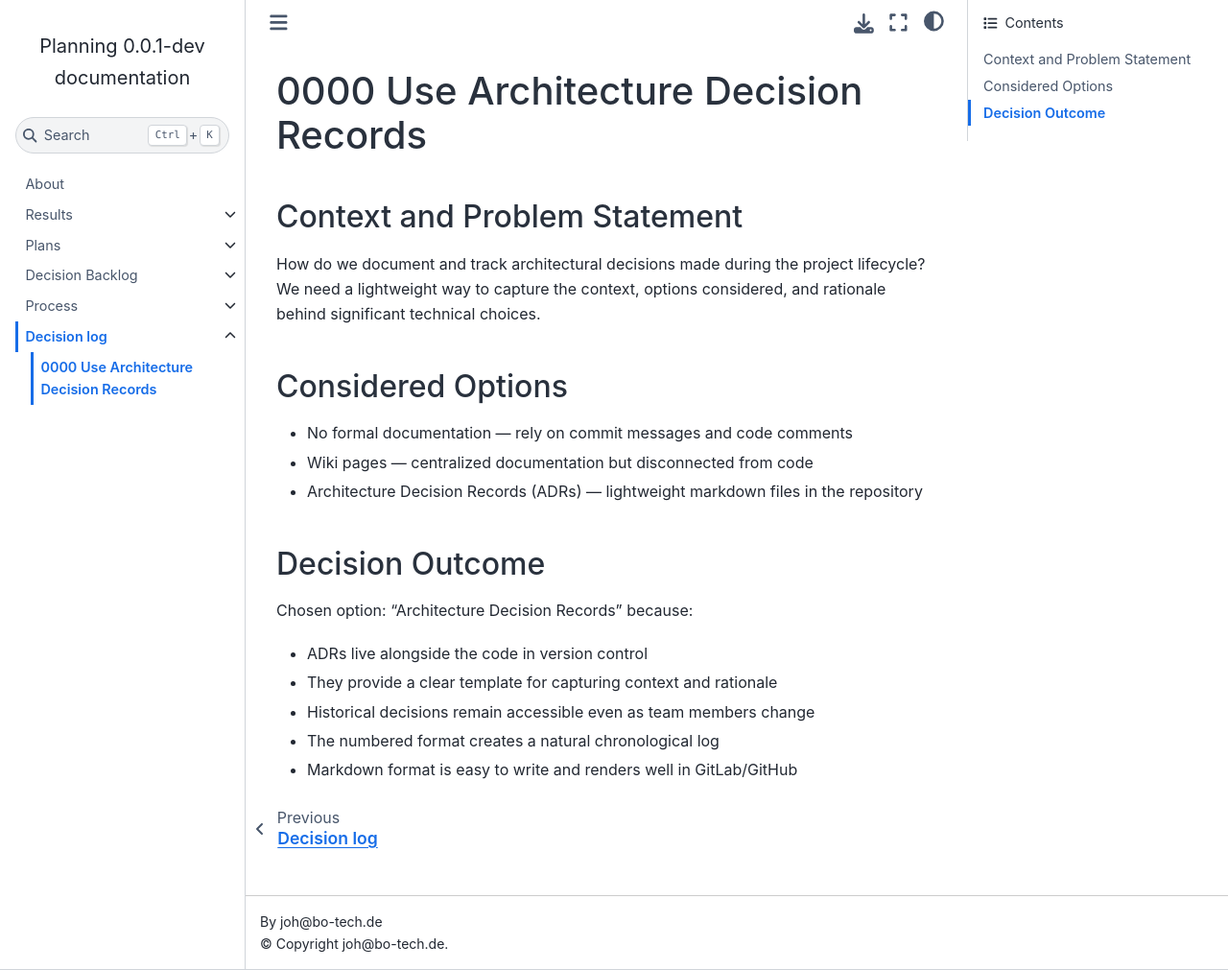
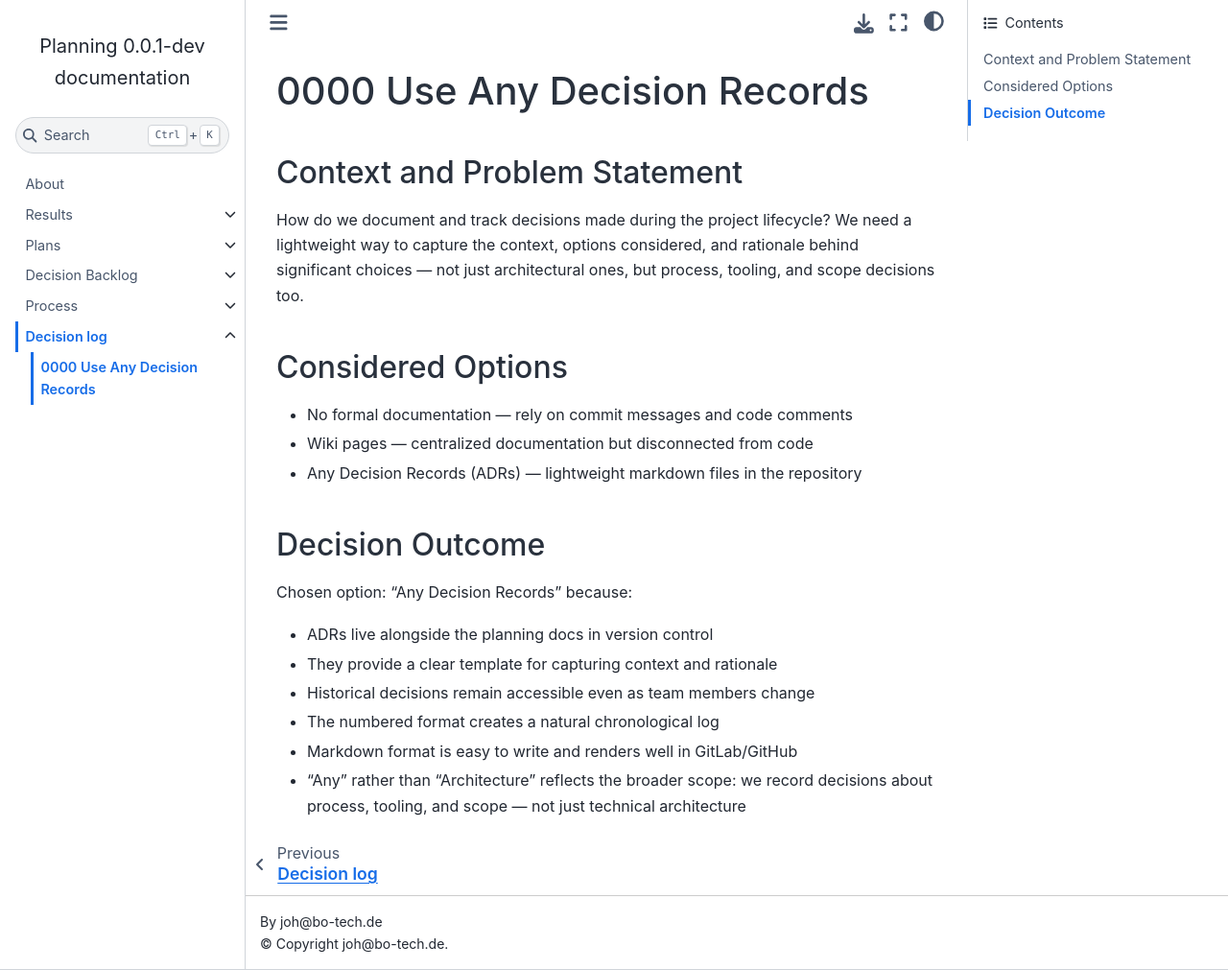
Before and after one commit to bo-tech/business-operations-planning, a Sphinx documentation site: the page built from docs/decisions/0000-use-adr.md, in a window 1280 px wide and 1011 px high. Shown: the whole window at 96% size. Built offline with Sphinx 7.4.7 and the Sphinx Book theme 1.1.4, drawn with Linux system fonts in a browser that asks for light colours.

Commit message:
docs: Rename to Any Decision Records, broaden scope

```diff
--- a/docs/decisions/0000-use-adr.md
+++ b/docs/decisions/0000-use-adr.md
@@ -3,26 +3,29 @@ date: 2026-01-06
 ---
 
 (adr-0000)=
-# 0000 Use Architecture Decision Records
+# 0000 Use Any Decision Records
 
 ## Context and Problem Statement
 
-How do we document and track architectural decisions made during the project
-lifecycle? We need a lightweight way to capture the context, options considered,
-and rationale behind significant technical choices.
+How do we document and track decisions made during the project lifecycle? We
+need a lightweight way to capture the context, options considered, and rationale
+behind significant choices — not just architectural ones, but process, tooling,
+and scope decisions too.
 
 ## Considered Options
 
 * No formal documentation — rely on commit messages and code comments
 * Wiki pages — centralized documentation but disconnected from code
-* Architecture Decision Records (ADRs) — lightweight markdown files in the repository
+* Any Decision Records (ADRs) — lightweight markdown files in the repository
 
 ## Decision Outcome
 
-Chosen option: "Architecture Decision Records" because:
+Chosen option: "Any Decision Records" because:
 
-- ADRs live alongside the code in version control
+- ADRs live alongside the planning docs in version control
 - They provide a clear template for capturing context and rationale
 - Historical decisions remain accessible even as team members change
 - The numbered format creates a natural chronological log
 - Markdown format is easy to write and renders well in GitLab/GitHub
+- "Any" rather than "Architecture" reflects the broader scope: we record
+  decisions about process, tooling, and scope — not just technical architecture
```
